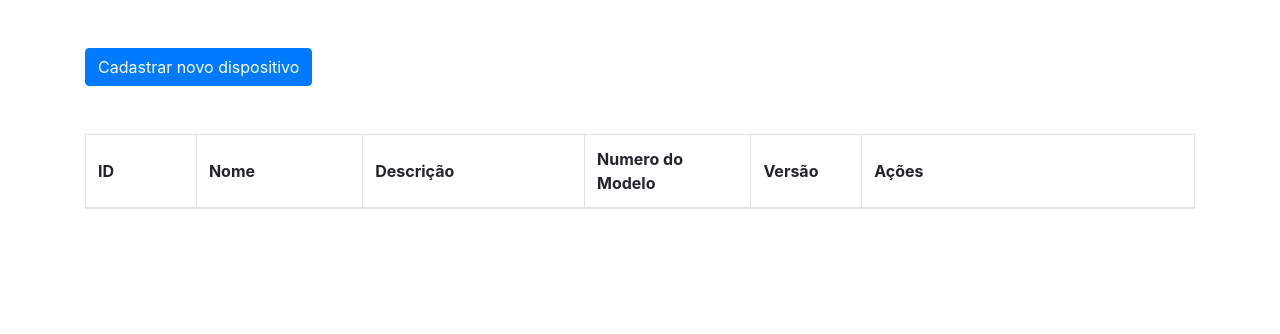
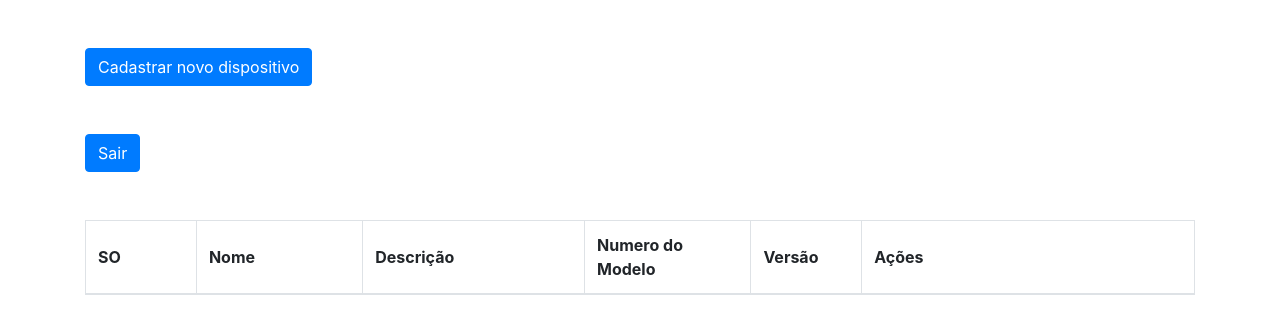
Before and after one commit to lauraziebarth/python-sistema-de-dispositivos, a Django app: page /dispositivos/ in a window 1280 px wide. Shown: the top 334 px of the page. Run offline with Django 3.2, Linux system fonts and the light colour scheme; a user stored in the database is signed in; tables that the repository leaves empty hold one stand-in row (values such as "Sample post"); lists and menus that the app fills with data are empty; some libraries are stand-ins or nearby versions.

Commit message:
Logout
Criação da View, Url e Botão para Logout.

```diff
--- a/projeto_20/urls.py
+++ b/projeto_20/urls.py
@@ -17,10 +17,11 @@ from django.contrib import admin
 from django.urls import path
 from dispositivosmercos.views import ListarDispositivos, CadastrarDispositivo, ExcluirDispositivo, AlterarDispositivo, \
     EmprestarDispositivo, DevolverDispositivo
-from colaboradoresmercos.views import CadastrarColaborador, Login, PerfilColaborador
+from colaboradoresmercos.views import CadastrarColaborador, Login, PerfilColaborador, Logout
 
 urlpatterns = [
     path('login/', Login.as_view(), name='login'),
+    path('logout/', Logout.as_view(), name='logout'),
     path('admin/', admin.site.urls),
     path('cadastrar_colaborador/', CadastrarColaborador.as_view(), name='cadastrar_colaborador'),
     path('perfil/', PerfilColaborador.as_view(), name='perfil'),
--- a/templates/listar_dispositivos.html
+++ b/templates/listar_dispositivos.html
@@ -15,10 +15,14 @@
         {% endif %}
     </div>
 
+    <div class="my-5">
+        <a class="btn btn-primary" href="{% url 'logout' %}">Sair</a>
+    </div>
+
     <table class="table table-bordered table-hover">
       <thead>
         <tr>
-          <th width="10%" scope="col" class="align-middle">ID</th>
+          <th width="10%" scope="col" class="align-middle">SO</th>
           <th width="15%" scope="col" class="align-middle">Nome</th>
           <th width="20%" scope="col" class="align-middle">Descrição</th>
           <th width="15%" scope="col" class="align-middle">Numero do Modelo</th>
@@ -30,7 +34,7 @@
       <tbody>
         {% for dispositivo in dispositivos %}
             <tr>
-              <th scope="row"  class="align-middle" >{{ dispositivo.id }}</th>
+              <th scope="row"  class="align-middle" >{{ dispositivo.os }}</th>
               <td  class="align-middle">{{ dispositivo.nome }}</td>
               <td  class="align-middle">{{ dispositivo.descricao }}</td>
               <td  class="align-middle">{{ dispositivo.numeromodelo }}</td>
```
Also changed, not shown: colaboradoresmercos/views.py (+7 -1 lines).
